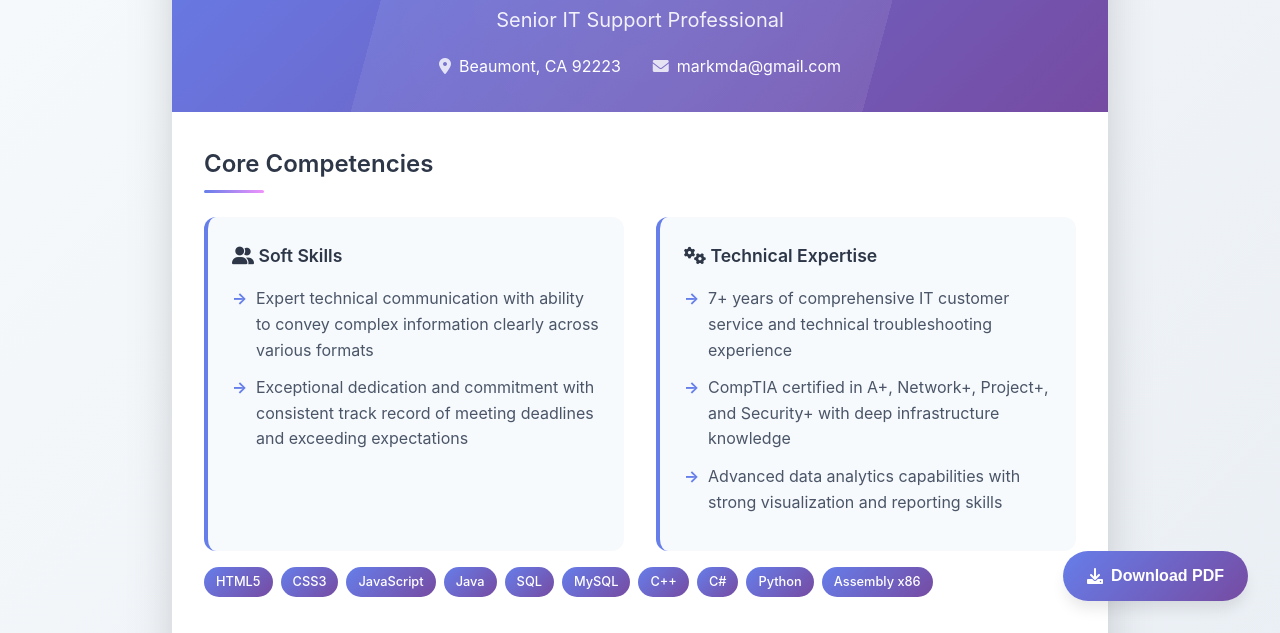
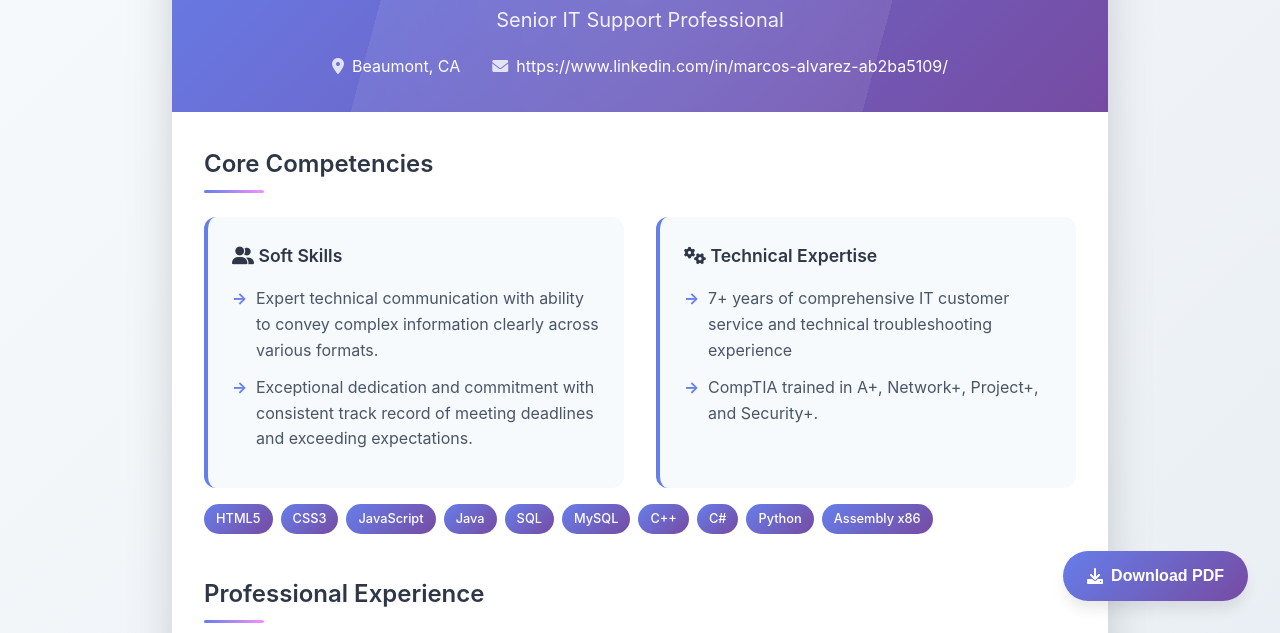
Before and after one commit to markmdagitboy/markmdagitboy.github.io, a plain HTML site: page index.html in a window 1280 px wide. Shown: the part 167-800 px from the top of the page. Drawn offline with Linux system fonts and the light colour scheme.

Commit message:
6-30-2025 06:42pm

```diff
--- a/index.html
+++ b/index.html
@@ -369,11 +369,11 @@
                     <div class="contact-info">
                         <div class="contact-item">
                             <i class="fas fa-map-marker-alt"></i>
-                            <span>Beaumont, CA 92223</span>
+                            <span>Beaumont, CA</span>
                         </div>
                         <div class="contact-item">
                             <i class="fas fa-envelope"></i>
-                            <span>markmda@gmail.com</span>
+                            <span>https://www.linkedin.com/in/marcos-alvarez-ab2ba5109/</span>
                         </div>
                     </div>
                 </div>
@@ -386,16 +386,15 @@
                         <div class="skill-category">
                             <h3><i class="fas fa-user-friends"></i> Soft Skills</h3>
                             <ul class="skill-list">
-                                <li>Expert technical communication with ability to convey complex information clearly across various formats</li>
-                                <li>Exceptional dedication and commitment with consistent track record of meeting deadlines and exceeding expectations</li>
+                                <li>Expert technical communication with ability to convey complex information clearly across various formats.</li>
+                                <li>Exceptional dedication and commitment with consistent track record of meeting deadlines and exceeding expectations.</li>
                             </ul>
                         </div>
                         <div class="skill-category">
                             <h3><i class="fas fa-cogs"></i> Technical Expertise</h3>
                             <ul class="skill-list">
                                 <li>7+ years of comprehensive IT customer service and technical troubleshooting experience</li>
-                                <li>CompTIA certified in A+, Network+, Project+, and Security+ with deep infrastructure knowledge</li>
-                                <li>Advanced data analytics capabilities with strong visualization and reporting skills</li>
+                                <li>CompTIA trained in A+, Network+, Project+, and Security+.</li>
                             </ul>
                         </div>
                     </div>
```
